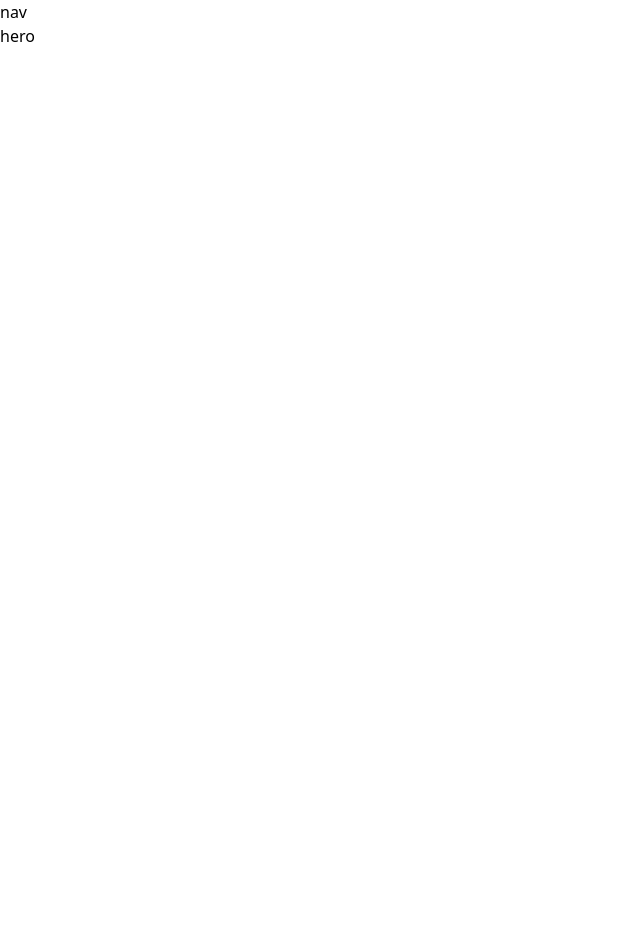
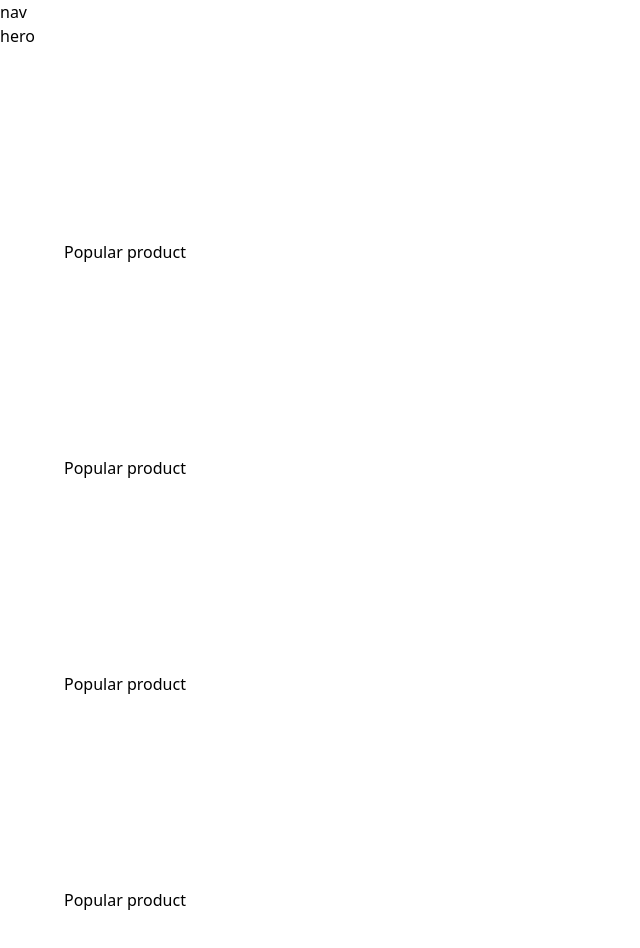
Before and after one commit to ft-johan/nike-tailwind-css, a React (Vite) app: page / in a window 1280 px wide. Shown: the top 948 px of the page, without its empty margins (0-640 px from the left). Before the commit the page ends 800 px from the top, so only its background shows below. Built offline with nearby package versions, Linux system fonts and the light colour scheme; a web font is replaced by a local one.

Commit message:
Update App.jsx

```diff
--- a/src/App.jsx
+++ b/src/App.jsx
@@ -1,6 +1,12 @@
 const App = () => (
-  <main className="relative">nav
-  <section>
-    hero</section></main>
+  <main className="relative">
+     nav
+  <section className="xl:padding-1 wide:padding-r padding-b">
+    hero
+    </section>
+    <section className="padding"> Popular product</section>
+    <section className="padding"> Popular product</section>
+    <section className="padding"> Popular product</section>
+    <section className="padding"> Popular product</section></main>
 );
 export default App;
```
